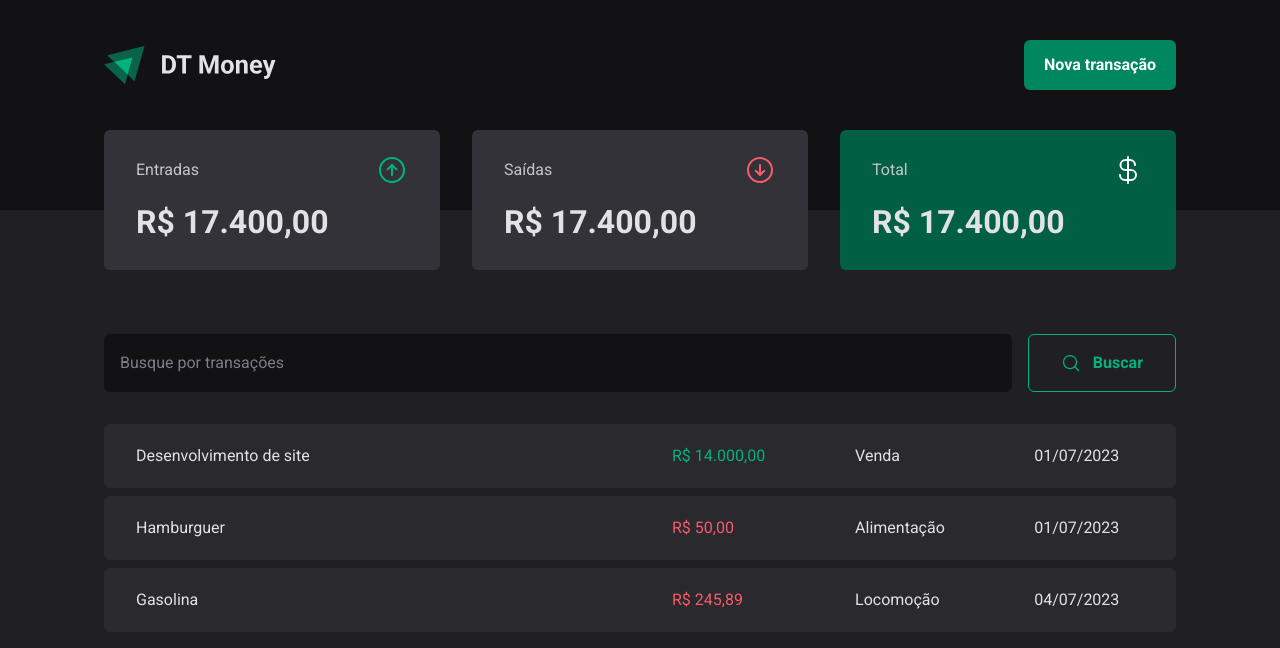
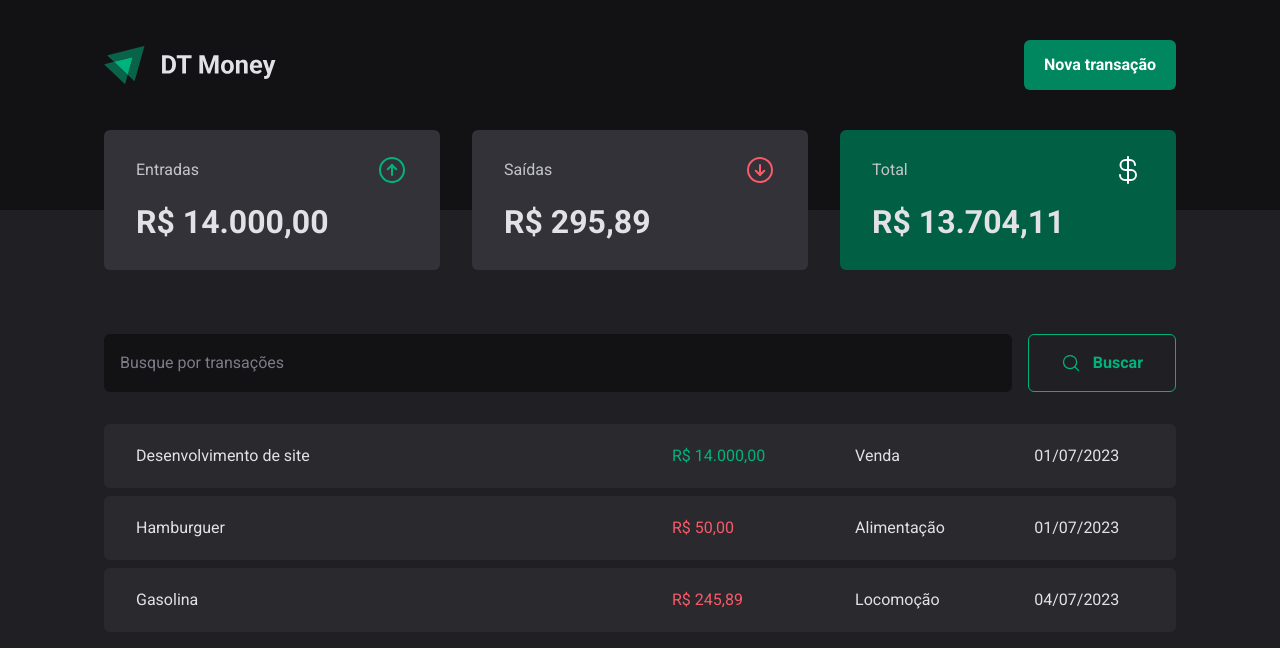
Before and after one commit to CaioQuirinoMedeiros/dt-money, a React (Vite) app: page / in a window 1280 px wide. Shown: the top 648 px of the page. Built offline with nearby package versions, Linux system fonts and the light colour scheme; data requests are answered from the project's data file.

Commit message:
transactions context and summary calculation

```diff
--- a/src/App.tsx
+++ b/src/App.tsx
@@ -1,7 +1,12 @@
 import { ThemeProvider } from 'styled-components'
 import { Transactions } from './pages/Transactions'
 import './index.css'
+import { TransactionsContextProvider } from './contexts/TransactionsContext'
 
 export function App() {
-  return <Transactions />
+  return (
+    <TransactionsContextProvider>
+      <Transactions />
+    </TransactionsContextProvider>
+  )
 }
--- a/src/components/Summary.tsx
+++ b/src/components/Summary.tsx
@@ -1,6 +1,25 @@
+import * as React from 'react'
+
 import { ArrowCircleUp, ArrowCircleDown, CurrencyDollar } from 'phosphor-react'
+import { TransactionsContext } from '../contexts/TransactionsContext'
+import { formatCurrency } from '../utils/formatCurrency'
 
 export function Summary() {
+  const { transactions } = React.useContext(TransactionsContext)
+
+  const { sumIncome, sumOutcome } = transactions.reduce(
+    (acc, transaction) => {
+      if (transaction.type === 'income') {
+        acc.sumIncome += transaction.price
+      } else if (transaction.type === 'outcome') {
+        acc.sumOutcome += transaction.price
+      }
+
+      return acc
+    },
+    { sumIncome: 0, sumOutcome: 0 }
+  )
+
   return (
     <section className='w-full max-w-[1120px] mx-auto px-[1.5rem] grid grid-cols-3 gap-[2rem] mt-[-5rem]'>
       <div className='bg-gray-600 rounded-md py-[1.5rem] px-[2rem]'>
@@ -8,7 +27,9 @@ export function Summary() {
           <span>Entradas</span>
           <ArrowCircleUp size={32} className='text-green-light' />
         </header>
-        <strong className='block mt-1rem text-[2rem]'>R$ 17.400,00</strong>
+        <strong className='block mt-1rem text-[2rem]'>
+          {formatCurrency(sumIncome)}
+        </strong>
       </div>
 
       <div className='bg-gray-600 rounded-md py-[1.5rem] px-[2rem]'>
@@ -16,7 +37,9 @@ export function Summary() {
           <span>Saídas</span>
           <ArrowCircleDown size={32} className='text-red' />
         </header>
-        <strong className='block mt-1rem text-[2rem]'>R$ 17.400,00</strong>
+        <strong className='block mt-1rem text-[2rem]'>
+          {formatCurrency(sumOutcome)}
+        </strong>
       </div>
 
       <div className='bg-green-dark rounded-md py-[1.5rem] px-[2rem]'>
@@ -24,7 +47,9 @@ export function Summary() {
           <span>Total</span>
           <CurrencyDollar size={32} className='text-white' />
         </header>
-        <strong className='block mt-1rem text-[2rem]'>R$ 17.400,00</strong>
+        <strong className='block mt-1rem text-[2rem]'>
+          {formatCurrency(sumIncome - sumOutcome)}
+        </strong>
       </div>
     </section>
   )
--- /dev/null
+++ b/src/contexts/TransactionsContext.tsx
@@ -0,0 +1,40 @@
+import * as React from 'react'
+
+type Transaction = {
+  id: number
+  description: string
+  type: 'income' | 'outcome'
+  category: string
+  price: number
+  createdAt: string
+}
+
+interface TransactionsContextType {
+  transactions: Transaction[]
+}
+
+export const TransactionsContext = React.createContext({} as TransactionsContextType)
+
+export function TransactionsContextProvider({
+  children
+}: React.PropsWithChildren) {
+  const [transactions, setTransactions] = React.useState<Transaction[]>([])
+
+  async function fetchTransactions() {
+    const response = await fetch('http://localhost:3000/transactions', {
+      method: 'GET'
+    })
+    const responseData = await response.json()
+    setTransactions(responseData)
+  }
+
+  React.useEffect(() => {
+    fetchTransactions()
+  }, [])
+
+  return (
+    <TransactionsContext.Provider value={{ transactions }}>
+      {children}
+    </TransactionsContext.Provider>
+  )
+}
--- a/src/pages/Transactions.tsx
+++ b/src/pages/Transactions.tsx
@@ -5,30 +5,10 @@ import { SearchForm } from '../components/SearchForm'
 import { Summary } from '../components/Summary'
 import { formatCurrency } from '../utils/formatCurrency'
 import { format, parseISO } from 'date-fns'
-
-type TransactionResponse = {
-  id: number
-  description: string
-  type: 'income' | 'outcome'
-  category: string
-  price: number
-  createdAt: string
-}
+import { TransactionsContext } from '../contexts/TransactionsContext'
 
 export function Transactions() {
-  const [transactions, setTransactions] = React.useState<TransactionResponse[]>(
-    []
-  )
-
-  React.useEffect(() => {
-    fetch('http://localhost:3000/transactions', { method: 'GET' })
-      .then((response) => {
-        return response.json()
-      })
-      .then((responseData: TransactionResponse[]) => {
-        setTransactions(responseData)
-      })
-  }, [])
+  const { transactions } = React.useContext(TransactionsContext)
 
   return (
     <main>
```
